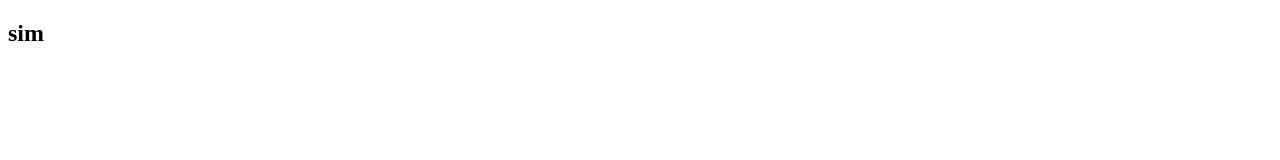
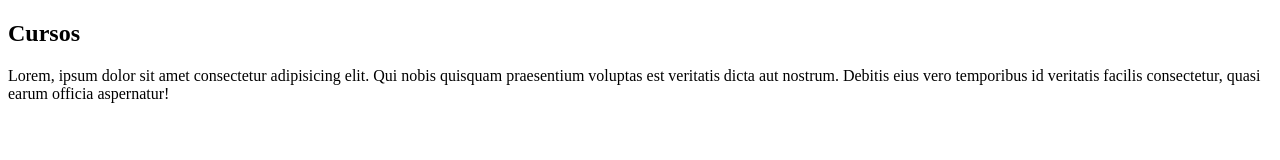
Before and after one commit to Felipe-Etec/infodesktop95, a plain HTML site: page index.html in a window 1280 px wide. Drawn offline with Linux system fonts and the light colour scheme.

Commit message:
Update index.html

```diff
--- a/index.html
+++ b/index.html
@@ -5,9 +5,10 @@
     <meta http-equiv="X-UA-Compatible" content="IE=edge">
     <meta name="viewport" content="width=
     , initial-scale=1.0">
-    <title>sim</title>
+    <title>bruh</title>
 </head>
 <body>
-    <h2>sim</h2>
+    <h2>Cursos</h2>
+    <p>Lorem, ipsum dolor sit amet consectetur adipisicing elit. Qui nobis quisquam praesentium voluptas est veritatis dicta aut nostrum. Debitis eius vero temporibus id veritatis facilis consectetur, quasi earum officia aspernatur!</p>
 </body>
 </html>
```
